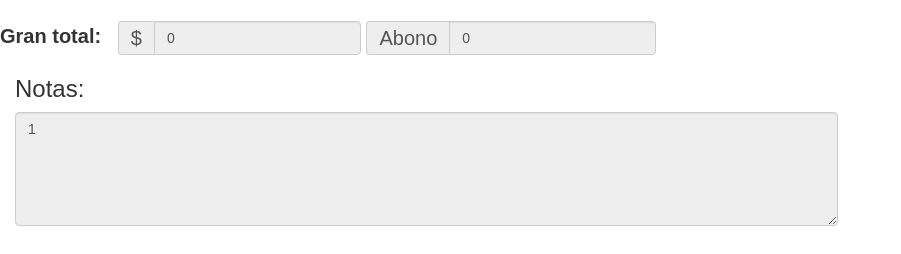
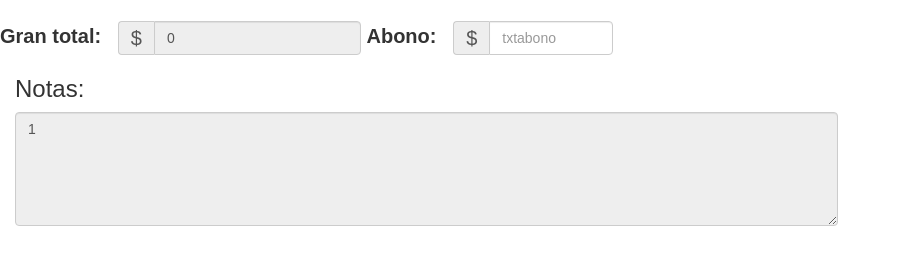
Before and after one commit to isma93/sistema_tmk, a PHP site: page /AppCode/Rest_Autorizado/viewegreso.php in a window 1280 px wide. Shown: the part 576-830 px from the top of the page, without its empty margins (0-901 px from the left). Run offline with PHP 8.4, Linux system fonts and the light colour scheme; the visitor is signed in with stand-in values (Sample User, id 1); data that the repository does not hold is empty; some libraries are stand-ins or nearby versions; some web fonts are replaced.

Commit message:
update_190623

```diff
--- a/AppCode/Insertable.php
+++ b/AppCode/Insertable.php
@@ -44,6 +44,7 @@
 				$notas=$_SESSION['notas'];
 				$_SESSION['ultcontador']=$_SESSION['ultcontador']+1;
                 $codificador = $_SESSION['codigo_empleado'].'-'.$_SESSION['ultcontador'];
+				$saldo = $_SESSION['GRANTOTALVAR'];
 
 				$y=$_SESSION['ultcontador'];
 
@@ -95,8 +96,8 @@ try{
 		date_default_timezone_set('America/El_Salvador');
 		$DateAndTime = date('Y-m-d H:i:s ', time());
 
-				$query="insert into tmk_desalojo (fecha_sistema, fecha_desalojo, id_cliente,  id_empleado,id_ultimo_estado,notas, id_interno_desalojo)
-				values ('$DateAndTime','$DateAndTime','$idcliente','$id_employe','1','$notas','$codificador');";
+				$query="insert into tmk_desalojo (fecha_sistema, fecha_desalojo, id_cliente,  id_empleado,id_ultimo_estado,notas, id_interno_desalojo, saldo)
+				values ('$DateAndTime','$DateAndTime','$idcliente','$id_employe','1','$notas','$codificador','$saldo');";
 				$resultado=mysqli_query( $conexion, $query ) or die ( "No se pueden mostrar los canales");
 		}}catch (Exception $e){}
 				if ($resultado)
--- a/AppCode/MetaCarga.php
+++ b/AppCode/MetaCarga.php
@@ -15,7 +15,7 @@ $codigo=$_POST["codigo"];
 $p_precio=$_POST["p_precio"];
 $nombreProducto=$_POST["nombreProducto"];
 $cantidad=$_POST["cantidad"];
-$Entidad=$_POST["Entidad"];
+//$Entidad=$_POST["Entidad"];
 //$descripPromocion=$_POST["descripPromocion"];
 
 
@@ -71,7 +71,7 @@ if ($repetido==false){
 									$_SESSION['codigo'.$u]=$codigo;
 									$_SESSION['nombreProducto'.$u]=$nombreProducto;
 									$_SESSION['cantidad'.$u]=$cantidad;
-									$_SESSION['Entidad'.$u]=$Entidad;
+									//$_SESSION['Entidad'.$u]=$Entidad;
 									//$_SESSION['descripPromocion'.$u]=$descripPromocion;
 									$_SESSION['P_PRECIO'.$u]=$p_precio;
 									$_SESSION['SUBTOTAL'.$u]=$p_precio*$cantidad;
--- a/AppCode/Rest_Autorizado/viewegreso.php
+++ b/AppCode/Rest_Autorizado/viewegreso.php
@@ -904,23 +904,18 @@ $i=1;
 
 
 if (isset($venta_total)){echo $venta_total; }else {}?>"
- type="text" class="form-control" name="ruta" id="nombrecliente" placeholder="0.00" autocomplete="off" >
+ type="text" class="form-control" name="ventasql" id="ventasql" placeholder="0.00" autocomplete="off" >
 
 
 
               </div>
+			  <label>Abono: &nbsp;</label>
+			  <div class="input-group">
+                <div class="input-group-addon currency"><div style="font-size:20px">$</div></div>
 
-			  <div class="input-group">
-                <div class="input-group-addon currency"><div style="font-size:20px">Abono</div></div>
+				<input class="form-control" id= "txtabono" type="number" name="txtabono" placeholder="txtabono" autocomplete="off" min="0" step="0.01" max="99999" >
 
 
-<input readonly value="
-<?php
-
-
-
-if (isset($venta_total)){echo $venta_total; }else {}?>"
- type="text" class="form-control" name="ruta" id="nombrecliente" placeholder="0.00" autocomplete="off" >
 
 
 
```
Also changed, not shown: AppCode/Rest_Autorizado/ViewAut.php (+5 -4 lines).
